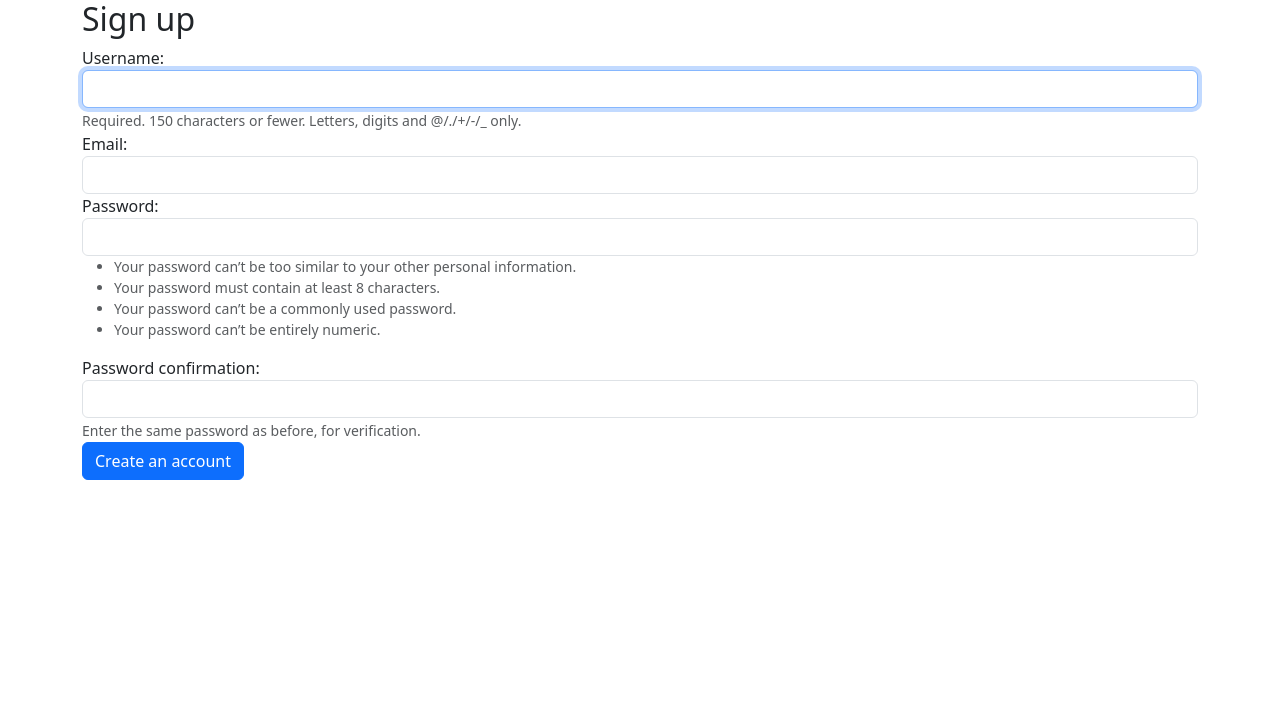
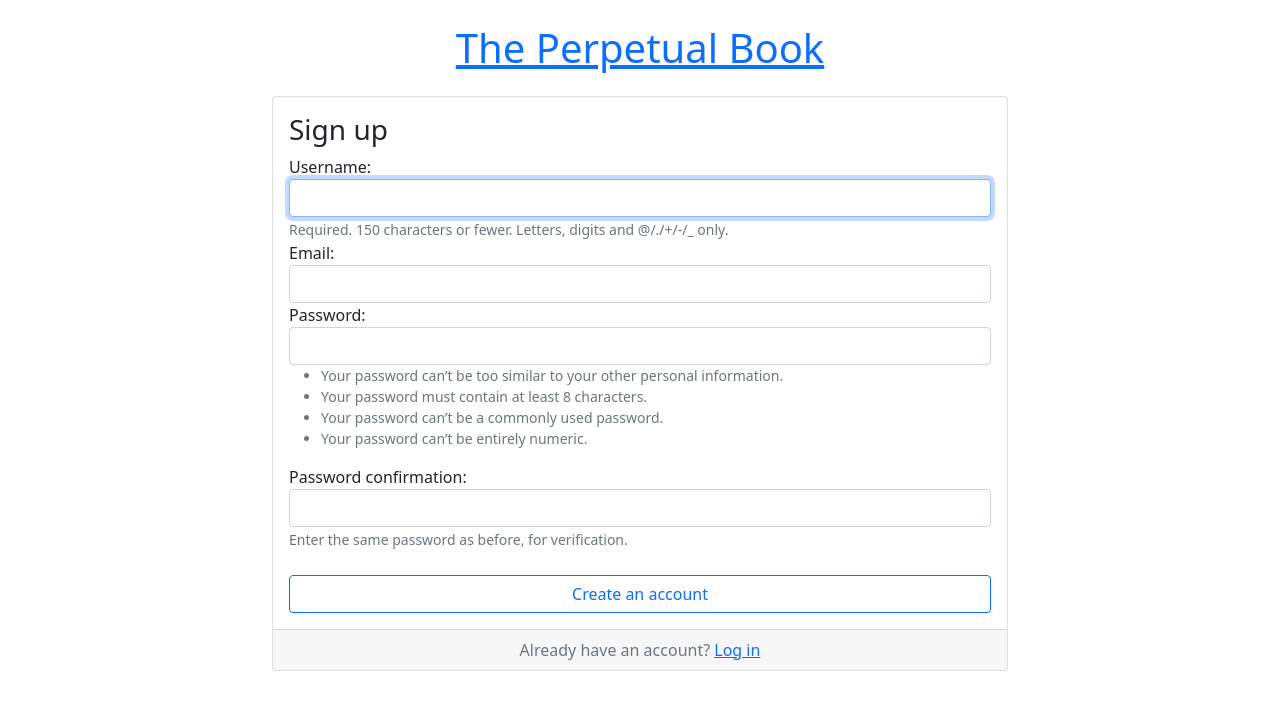
Before and after one commit to insoochung/west_of_the_sun_website, a Django app: page /signup/ in a window 1280 px wide. Shown: the top 710 px of the page. Run offline with Django 4.2, Linux system fonts and the light colour scheme; some libraries are stand-ins or nearby versions.

Commit message:
Add signup and clean up base

```diff
--- a/myproject/settings.py
+++ b/myproject/settings.py
@@ -40,7 +40,6 @@
     'django.contrib.staticfiles',
 
     'widget_tweaks',
-    'bootstrap5',
 
     'books', # Everytime you create an app, you should include them here for Djanggo to correctly search the templates and modules in the DB.
     'accounts',
@@ -136,4 +135,4 @@
 
 DEFAULT_AUTO_FIELD = 'django.db.models.BigAutoField'
 
-#
+LOGOUT_REDIRECT_URL = 'home'
--- a/templates/base.html
+++ b/templates/base.html
@@ -4,24 +4,34 @@
 <html>
   <head>
     <title>{% block title %} The Perpetual Book {% endblock %}</title>
-    {% load bootstrap5 %} {% bootstrap_css %} {% bootstrap_javascript %}
+    <meta charset="utf-8">
+    <meta name="viewport" content="width=device-width, initial-scale=1">
+
   </head>
   <body>
     {% block body %}
-    <nav class="navbar navbar-expand-lg navbar-dark bg-dark">
+    <nav class="navbar navbar-expand-sm">
       <div class="container">
         <a class="navbar-brand" href="{% url 'home' %}">The Perpetual Book</a>
-        <!-- <button class="navbar-toggler" type="button" data-toggle="collapse" data-target="#mainMenu" aria-controls="mainMenu" aria-expanded="false" aria-label="Toggle navigation">
-          <span class="navbar-toggler-icon"></span>
-        </button> -->
-        <!-- <div class="collapse navbar-collapse" id="mainMenu"> -->
-        <ul class="navbar-nav ml-auto">
-          <li class="nav-item">
-            <a class="nav-link" href="#">{{ user.username }}</a>
-          </li>
-        </ul>
-        <!-- </div> -->
+        <div class="dropdown">
+          {% if user.is_authenticated %}
+          <button class="btn dropdown-toggle" type="button" id="dropdownMenuButton1" data-bs-toggle="dropdown" aria-expanded="false">
+            {{ user.username }}
+          </button>
+          <ul class="dropdown-menu" aria-labelledby="dropdownMenuButton1">
+            <li><a class="dropdown-item" href="#">My account</a></li>
+              <li><a class="dropdown-item" href="#">Change password</a></li>
+              <li><a class="dropdown-item" href="{% url 'logout' %}">Log out</a></li>
+          </ul>
+          {% else %}
+          <form class="form-inline ml-auto">
+              <a href="#" class="btn btn-outline-secondary">Log in</a>
+              <a href="{% url 'signup' %}" class="btn btn-primary ml-2">Sign up</a>
+            </form>
+          {% endif %}
+        </div>
       </div>
+
     </nav>
     <div class="container">
       <ol class="breadcrumb my-4">
@@ -32,5 +42,10 @@
       {% endblock %}
     </div>
     {% endblock %}
+
+    <link href="https://cdn.jsdelivr.net/npm/bootstrap@5.0.0/dist/css/bootstrap.min.css" rel="stylesheet" >
+    <script src="https://cdn.jsdelivr.net/npm/@popperjs/core@2.9.2/dist/umd/popper.min.js" ></script>
+    <script src="https://cdn.jsdelivr.net/npm/bootstrap@5.0.1/dist/js/bootstrap.min.js" integrity="sha384-Atwg2Pkwv9vp0ygtn1JAojH0nYbwNJLPhwyoVbhoPwBhjQPR5VtM2+xf0Uwh9KtT" crossorigin="anonymous"></script>
+
   </body>
 </html>
--- a/templates/signup.html
+++ b/templates/signup.html
@@ -2,13 +2,37 @@
 {% extends 'base.html' %}
 {% load static %}
 
+
+{% block stylesheet %}
+  <link rel="stylesheet" href="{% static 'css/accounts.css' %}">
+{% endblock %}
+
+
 {% block body %}
-  <div class="container">
-    <h2>Sign up</h2>
-    <form method="post" novalidate>
-      {% csrf_token %}
-      {% include 'includes/form.html' %}
-      <button type="submit" class="btn btn-primary">Create an account</button>
-    </form>
+<div class="container">
+  <h1 class="text-center logo my-4">
+    <a href="{% url 'home' %}">The Perpetual Book</a>
+  </h1>
+  <div class="row justify-content-center">
+    <div class="col-lg-8 col-md-10 col-sm-12">
+      <div class="card">
+        <div class="card-body">
+          <h3 class="card-title">Sign up</h3>
+
+          <form method="post" novalidate>
+            {% csrf_token %}
+            {% include 'includes/form.html' %}
+            <br>
+            <div class="d-grid gap-2">
+              <button type="submit" class="btn btn-outline-primary">Create an account</button>
+            </div>
+          </form>
+        </div>
+        <div class="card-footer text-muted text-center">
+          Already have an account? <a href="#">Log in</a>
+        </div>
+      </div>
+    </div>
   </div>
+</div>
 {% endblock %}
```
